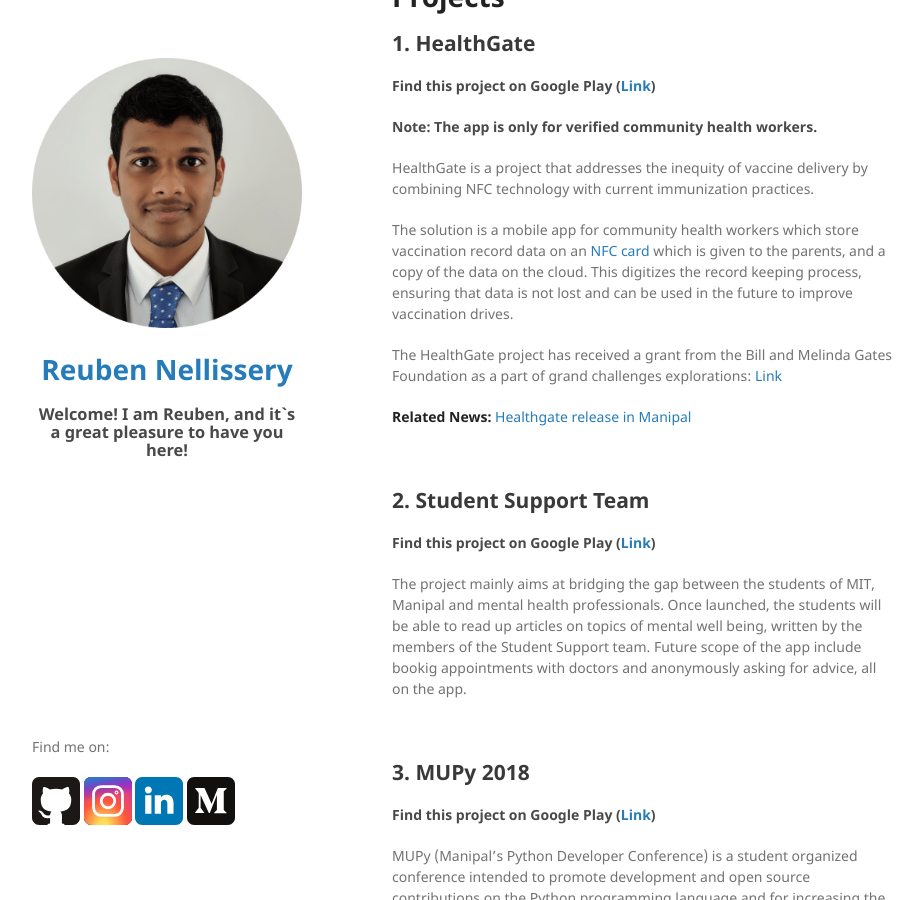
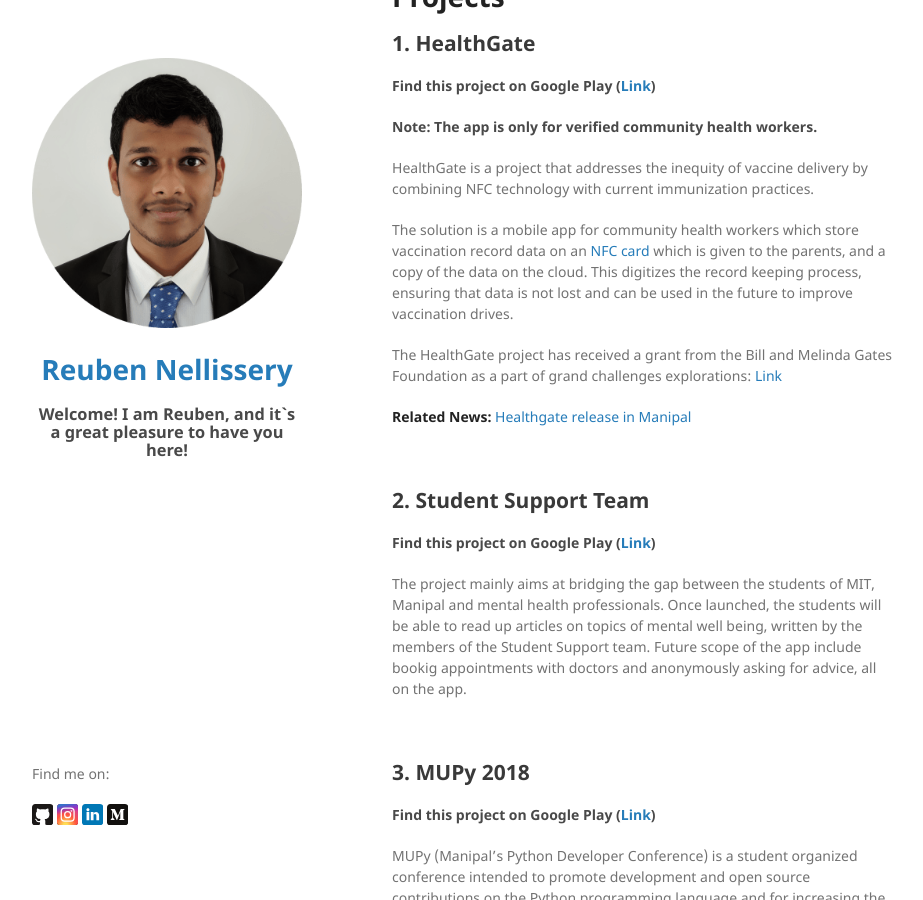
Before and after one commit to bennyhawk/bennyhawk.github.io, a Jekyll site: the page built from index.md, in a window 1280 px wide and 900 px high, scrolled down 481 px. Shown: the whole window, without its empty margins (178-1101 px from the left). Built offline with Jekyll 4.4.1, drawn with Linux system fonts in a browser that asks for light colours; our own code applies the rules of GitHub Pages for plain Markdown files.

Commit message:
Update default.html

```diff
--- a/_layouts/default.html
+++ b/_layouts/default.html
@@ -41,52 +41,55 @@
    <p>Find me on:</p>
    <p class="view">
       <a href="https://github.com/bennyhawk">
-         <svg xmlns="http://www.w3.org/2000/svg" xmlns:xlink="http://www.w3.org/1999/xlink" width="36pt" height="36pt" viewBox="0 0 36 36" version="1.1">
+         <svg xmlns="http://www.w3.org/2000/svg" xmlns:xlink="http://www.w3.org/1999/xlink" width="16pt" height="16pt" viewBox="0 0 16 16" version="1.1">
 <g id="surface1">
-<path style=" stroke:none;fill-rule:nonzero;fill:rgb(10.588235%,9.411765%,9.019608%);fill-opacity:1;" d="M 5.398438 0 L 30.601562 0 C 33.582031 0 36 2.417969 36 5.398438 L 36 30.601562 C 36 33.582031 33.582031 36 30.601562 36 L 5.398438 36 C 2.417969 36 0 33.582031 0 30.601562 L 0 5.398438 C 0 2.417969 2.417969 0 5.398438 0 Z M 5.398438 0 "/>
-<path style=" stroke:none;fill-rule:nonzero;fill:rgb(100%,100%,100%);fill-opacity:1;" d="M 23.554688 35.085938 C 24.539062 35.085938 24.398438 36.28125 24.398438 36.28125 L 11.601562 36.28125 C 11.601562 36.28125 11.460938 35.085938 12.445312 35.085938 C 13.359375 35.085938 13.570312 34.664062 13.570312 34.242188 L 13.5 30.726562 C 8.507812 31.851562 7.453125 28.757812 7.453125 28.757812 C 6.609375 26.648438 5.484375 26.15625 5.484375 26.15625 C 3.796875 25.03125 5.554688 25.03125 5.554688 25.03125 C 7.382812 25.171875 8.367188 26.859375 8.367188 26.859375 C 9.914062 29.601562 12.515625 28.828125 13.570312 28.40625 C 13.710938 27.210938 14.203125 26.4375 14.695312 25.945312 C 10.6875 25.523438 6.539062 23.976562 6.539062 17.085938 C 6.539062 15.117188 7.242188 13.5 8.367188 12.234375 C 8.15625 11.8125 7.59375 9.984375 8.578125 7.523438 C 8.578125 7.523438 10.054688 7.03125 13.5 9.351562 C 16.453125 8.507812 19.546875 8.507812 22.5 9.351562 C 25.945312 7.03125 27.421875 7.523438 27.421875 7.523438 C 28.40625 9.984375 27.84375 11.8125 27.632812 12.234375 C 28.757812 13.5 29.460938 15.117188 29.460938 17.085938 C 29.460938 23.976562 25.242188 25.523438 21.234375 25.945312 C 21.9375 26.507812 22.5 27.632812 22.5 29.320312 L 22.429688 34.242188 C 22.429688 34.664062 22.640625 35.085938 23.554688 35.085938 Z M 23.554688 35.085938 "/>
+<path style=" stroke:none;fill-rule:nonzero;fill:rgb(10.588235%,9.411765%,9.019608%);fill-opacity:1;" d="M 2.398438 0 L 13.601562 0 C 14.925781 0 16 1.074219 16 2.398438 L 16 13.601562 C 16 14.925781 14.925781 16 13.601562 16 L 2.398438 16 C 1.074219 16 0 14.925781 0 13.601562 L 0 2.398438 C 0 1.074219 1.074219 0 2.398438 0 Z M 2.398438 0 "/>
+<path style=" stroke:none;fill-rule:nonzero;fill:rgb(100%,100%,100%);fill-opacity:1;" d="M 10.46875 15.59375 C 10.90625 15.59375 10.84375 16.125 10.84375 16.125 L 5.15625 16.125 C 5.15625 16.125 5.09375 15.59375 5.53125 15.59375 C 5.9375 15.59375 6.03125 15.40625 6.03125 15.21875 L 6 13.65625 C 3.78125 14.15625 3.3125 12.78125 3.3125 12.78125 C 2.9375 11.84375 2.4375 11.625 2.4375 11.625 C 1.6875 11.125 2.46875 11.125 2.46875 11.125 C 3.28125 11.1875 3.71875 11.9375 3.71875 11.9375 C 4.40625 13.15625 5.5625 12.8125 6.03125 12.625 C 6.09375 12.09375 6.3125 11.75 6.53125 11.53125 C 4.75 11.34375 2.90625 10.65625 2.90625 7.59375 C 2.90625 6.71875 3.21875 6 3.71875 5.4375 C 3.625 5.25 3.375 4.4375 3.8125 3.34375 C 3.8125 3.34375 4.46875 3.125 6 4.15625 C 7.3125 3.78125 8.6875 3.78125 10 4.15625 C 11.53125 3.125 12.1875 3.34375 12.1875 3.34375 C 12.625 4.4375 12.375 5.25 12.28125 5.4375 C 12.78125 6 13.09375 6.71875 13.09375 7.59375 C 13.09375 10.65625 11.21875 11.34375 9.4375 11.53125 C 9.75 11.78125 10 12.28125 10 13.03125 L 9.96875 15.21875 C 9.96875 15.40625 10.0625 15.59375 10.46875 15.59375 Z M 10.46875 15.59375 "/>
 </g>
 </svg>
 
       </a>
+
       <a href="https://www.instagram.com/bennyhawk.rn/">
-         <svg xmlns="http://www.w3.org/2000/svg" xmlns:xlink="http://www.w3.org/1999/xlink" width="36pt" height="36pt" viewBox="0 0 36 36" version="1.1">
+         <svg xmlns="http://www.w3.org/2000/svg" xmlns:xlink="http://www.w3.org/1999/xlink" width="16pt" height="16pt" viewBox="0 0 16 16" version="1.1">
 <defs>
-<radialGradient id="radial0" gradientUnits="userSpaceOnUse" cx="0.4" cy="1" fx="0.4" fy="1" r="1" gradientTransform="matrix(36,0,0,36,0,0)">
+<radialGradient id="radial0" gradientUnits="userSpaceOnUse" cx="0.4" cy="1" fx="0.4" fy="1" r="1" gradientTransform="matrix(16,0,0,16,0,0)">
 <stop offset="0.1" style="stop-color:rgb(100%,86.666667%,33.333333%);stop-opacity:1;"/>
 <stop offset="0.5" style="stop-color:rgb(100%,32.941176%,24.313725%);stop-opacity:1;"/>
 <stop offset="1" style="stop-color:rgb(78.431373%,21.568627%,67.058824%);stop-opacity:1;"/>
 </radialGradient>
-<linearGradient id="linear0" gradientUnits="userSpaceOnUse" x1="0" y1="0" x2="0.2" y2="1" gradientTransform="matrix(36,0,0,36,0,0)">
+<linearGradient id="linear0" gradientUnits="userSpaceOnUse" x1="0" y1="0" x2="0.2" y2="1" gradientTransform="matrix(16,0,0,16,0,0)">
 <stop offset="0.1" style="stop-color:rgb(21.568627%,44.313725%,78.431373%);stop-opacity:1;"/>
 <stop offset="0.5" style="stop-color:rgb(40%,0%,100%);stop-opacity:0;"/>
 </linearGradient>
 </defs>
 <g id="surface1">
-<path style=" stroke:none;fill-rule:nonzero;fill:rgb(0%,0%,0%);fill-opacity:1;" d="M 5.398438 0 L 30.601562 0 C 33.582031 0 36 2.417969 36 5.398438 L 36 30.601562 C 36 33.582031 33.582031 36 30.601562 36 L 5.398438 36 C 2.417969 36 0 33.582031 0 30.601562 L 0 5.398438 C 0 2.417969 2.417969 0 5.398438 0 Z M 5.398438 0 "/>
-<path style=" stroke:none;fill-rule:nonzero;fill:url(#radial0);" d="M 5.398438 0 L 30.601562 0 C 33.582031 0 36 2.417969 36 5.398438 L 36 30.601562 C 36 33.582031 33.582031 36 30.601562 36 L 5.398438 36 C 2.417969 36 0 33.582031 0 30.601562 L 0 5.398438 C 0 2.417969 2.417969 0 5.398438 0 Z M 5.398438 0 "/>
-<path style=" stroke:none;fill-rule:nonzero;fill:url(#linear0);" d="M 5.398438 0 L 30.601562 0 C 33.582031 0 36 2.417969 36 5.398438 L 36 30.601562 C 36 33.582031 33.582031 36 30.601562 36 L 5.398438 36 C 2.417969 36 0 33.582031 0 30.601562 L 0 5.398438 C 0 2.417969 2.417969 0 5.398438 0 Z M 5.398438 0 "/>
-<path style="fill:none;stroke-width:30;stroke-linecap:butt;stroke-linejoin:miter;stroke:rgb(100%,100%,100%);stroke-opacity:1;stroke-miterlimit:4;" d="M 183 102 L 329 102 C 373.722222 102 410 138.277778 410 183 L 410 329 C 410 373.722222 373.722222 410 329 410 L 183 410 C 138.277778 410 102 373.722222 102 329 L 102 183 C 102 138.277778 138.277778 102 183 102 Z M 183 102 " transform="matrix(0.0703125,0,0,0.0703125,0,0)"/>
-<path style="fill:none;stroke-width:30;stroke-linecap:butt;stroke-linejoin:miter;stroke:rgb(100%,100%,100%);stroke-opacity:1;stroke-miterlimit:4;" d="M 328 256 C 328 295.777778 295.777778 328 256 328 C 216.222222 328 184 295.777778 184 256 C 184 216.222222 216.222222 184 256 184 C 295.777778 184 328 216.222222 328 256 Z M 328 256 " transform="matrix(0.0703125,0,0,0.0703125,0,0)"/>
-<path style="fill:none;stroke-width:30;stroke-linecap:butt;stroke-linejoin:miter;stroke:rgb(100%,100%,100%);stroke-opacity:1;stroke-miterlimit:4;" d="M 353 165 C 353 168.333333 350.333333 171 347 171 C 343.666667 171 341 168.333333 341 165 C 341 161.666667 343.666667 159 347 159 C 350.333333 159 353 161.666667 353 165 Z M 353 165 " transform="matrix(0.0703125,0,0,0.0703125,0,0)"/>
+<path style=" stroke:none;fill-rule:nonzero;fill:rgb(0%,0%,0%);fill-opacity:1;" d="M 2.398438 0 L 13.601562 0 C 14.925781 0 16 1.074219 16 2.398438 L 16 13.601562 C 16 14.925781 14.925781 16 13.601562 16 L 2.398438 16 C 1.074219 16 0 14.925781 0 13.601562 L 0 2.398438 C 0 1.074219 1.074219 0 2.398438 0 Z M 2.398438 0 "/>
+<path style=" stroke:none;fill-rule:nonzero;fill:url(#radial0);" d="M 2.398438 0 L 13.601562 0 C 14.925781 0 16 1.074219 16 2.398438 L 16 13.601562 C 16 14.925781 14.925781 16 13.601562 16 L 2.398438 16 C 1.074219 16 0 14.925781 0 13.601562 L 0 2.398438 C 0 1.074219 1.074219 0 2.398438 0 Z M 2.398438 0 "/>
+<path style=" stroke:none;fill-rule:nonzero;fill:url(#linear0);" d="M 2.398438 0 L 13.601562 0 C 14.925781 0 16 1.074219 16 2.398438 L 16 13.601562 C 16 14.925781 14.925781 16 13.601562 16 L 2.398438 16 C 1.074219 16 0 14.925781 0 13.601562 L 0 2.398438 C 0 1.074219 1.074219 0 2.398438 0 Z M 2.398438 0 "/>
+<path style="fill:none;stroke-width:30;stroke-linecap:butt;stroke-linejoin:miter;stroke:rgb(100%,100%,100%);stroke-opacity:1;stroke-miterlimit:4;" d="M 183 102 L 329 102 C 373.75 102 410 138.25 410 183 L 410 329 C 410 373.75 373.75 410 329 410 L 183 410 C 138.25 410 102 373.75 102 329 L 102 183 C 102 138.25 138.25 102 183 102 Z M 183 102 " transform="matrix(0.03125,0,0,0.03125,0,0)"/>
+<path style="fill:none;stroke-width:30;stroke-linecap:butt;stroke-linejoin:miter;stroke:rgb(100%,100%,100%);stroke-opacity:1;stroke-miterlimit:4;" d="M 328 256 C 328 295.75 295.75 328 256 328 C 216.25 328 184 295.75 184 256 C 184 216.25 216.25 184 256 184 C 295.75 184 328 216.25 328 256 Z M 328 256 " transform="matrix(0.03125,0,0,0.03125,0,0)"/>
+<path style="fill:none;stroke-width:30;stroke-linecap:butt;stroke-linejoin:miter;stroke:rgb(100%,100%,100%);stroke-opacity:1;stroke-miterlimit:4;" d="M 353 165 C 353 168.375 350.375 171 347 171 C 343.625 171 341 168.375 341 165 C 341 161.625 343.625 159 347 159 C 350.375 159 353 161.625 353 165 Z M 353 165 " transform="matrix(0.03125,0,0,0.03125,0,0)"/>
 </g>
 </svg>
       </a>
+
       <a href="https://www.linkedin.com/in/reubennellissery/">
-         <svg xmlns="http://www.w3.org/2000/svg" xmlns:xlink="http://www.w3.org/1999/xlink" width="36pt" height="36pt" viewBox="0 0 36 36" version="1.1">
+         <svg xmlns="http://www.w3.org/2000/svg" xmlns:xlink="http://www.w3.org/1999/xlink" width="16pt" height="16pt" viewBox="0 0 16 16" version="1.1">
 <g id="surface1">
-<path style=" stroke:none;fill-rule:nonzero;fill:rgb(0%,46.666667%,70.980392%);fill-opacity:1;" d="M 5.398438 0 L 30.601562 0 C 33.582031 0 36 2.417969 36 5.398438 L 36 30.601562 C 36 33.582031 33.582031 36 30.601562 36 L 5.398438 36 C 2.417969 36 0 33.582031 0 30.601562 L 0 5.398438 C 0 2.417969 2.417969 0 5.398438 0 Z M 5.398438 0 "/>
-<path style=" stroke:none;fill-rule:nonzero;fill:rgb(100%,100%,100%);fill-opacity:1;" d="M 12.585938 9.703125 C 12.585938 11.140625 11.421875 12.304688 9.984375 12.304688 C 8.546875 12.304688 7.382812 11.140625 7.382812 9.703125 C 7.382812 8.265625 8.546875 7.101562 9.984375 7.101562 C 11.421875 7.101562 12.585938 8.265625 12.585938 9.703125 Z M 12.585938 9.703125 "/>
-<path style="fill-rule:nonzero;fill:rgb(100%,100%,100%);fill-opacity:1;stroke-width:66;stroke-linecap:butt;stroke-linejoin:miter;stroke:rgb(100%,100%,100%);stroke-opacity:1;stroke-miterlimit:4;" d="M 244 194 L 244 392 M 142 194 L 142 392 " transform="matrix(0.0703125,0,0,0.0703125,0,0)"/>
-<path style=" stroke:none;fill-rule:nonzero;fill:rgb(100%,100%,100%);fill-opacity:1;" d="M 19.40625 19.828125 C 19.40625 18.421875 20.320312 17.015625 21.9375 17.015625 C 23.625 17.015625 24.257812 18.28125 24.257812 20.179688 L 24.257812 27.5625 L 28.898438 27.5625 L 28.898438 19.617188 C 28.898438 15.328125 26.648438 13.359375 23.554688 13.359375 C 21.164062 13.359375 19.96875 14.695312 19.40625 15.609375 "/>
+<path style=" stroke:none;fill-rule:nonzero;fill:rgb(0%,46.666667%,70.980392%);fill-opacity:1;" d="M 2.398438 0 L 13.601562 0 C 14.925781 0 16 1.074219 16 2.398438 L 16 13.601562 C 16 14.925781 14.925781 16 13.601562 16 L 2.398438 16 C 1.074219 16 0 14.925781 0 13.601562 L 0 2.398438 C 0 1.074219 1.074219 0 2.398438 0 Z M 2.398438 0 "/>
+<path style=" stroke:none;fill-rule:nonzero;fill:rgb(100%,100%,100%);fill-opacity:1;" d="M 5.59375 4.3125 C 5.59375 4.949219 5.074219 5.46875 4.4375 5.46875 C 3.800781 5.46875 3.28125 4.949219 3.28125 4.3125 C 3.28125 3.675781 3.800781 3.15625 4.4375 3.15625 C 5.074219 3.15625 5.59375 3.675781 5.59375 4.3125 Z M 5.59375 4.3125 "/>
+<path style="fill-rule:nonzero;fill:rgb(100%,100%,100%);fill-opacity:1;stroke-width:66;stroke-linecap:butt;stroke-linejoin:miter;stroke:rgb(100%,100%,100%);stroke-opacity:1;stroke-miterlimit:4;" d="M 244 194 L 244 392 M 142 194 L 142 392 " transform="matrix(0.03125,0,0,0.03125,0,0)"/>
+<path style=" stroke:none;fill-rule:nonzero;fill:rgb(100%,100%,100%);fill-opacity:1;" d="M 8.625 8.8125 C 8.625 8.1875 9.03125 7.5625 9.75 7.5625 C 10.5 7.5625 10.78125 8.125 10.78125 8.96875 L 10.78125 12.25 L 12.84375 12.25 L 12.84375 8.71875 C 12.84375 6.8125 11.84375 5.9375 10.46875 5.9375 C 9.40625 5.9375 8.875 6.53125 8.625 6.9375 "/>
 </g>
 </svg>
       </a>
+
       <a href="https://medium.com/@bennyhawk">
-         <svg xmlns="http://www.w3.org/2000/svg" xmlns:xlink="http://www.w3.org/1999/xlink" width="36pt" height="36pt" viewBox="0 0 36 36" version="1.1">
+         <svg xmlns="http://www.w3.org/2000/svg" xmlns:xlink="http://www.w3.org/1999/xlink" width="16pt" height="16pt" viewBox="0 0 16 16" version="1.1">
 <g id="surface1">
-<path style=" stroke:none;fill-rule:nonzero;fill:rgb(7.058824%,6.27451%,5.490196%);fill-opacity:1;" d="M 5.398438 0 L 30.601562 0 C 33.582031 0 36 2.417969 36 5.398438 L 36 30.601562 C 36 33.582031 33.582031 36 30.601562 36 L 5.398438 36 C 2.417969 36 0 33.582031 0 30.601562 L 0 5.398438 C 0 2.417969 2.417969 0 5.398438 0 Z M 5.398438 0 "/>
-<path style=" stroke:none;fill-rule:nonzero;fill:rgb(100%,100%,100%);fill-opacity:1;" d="M 8.789062 12.164062 C 8.789062 11.882812 8.648438 11.53125 8.4375 11.390625 L 6.257812 8.71875 L 6.257812 8.296875 L 13.148438 8.296875 L 18.421875 19.96875 L 23.132812 8.296875 L 29.671875 8.296875 L 29.671875 8.71875 L 27.773438 10.546875 C 27.632812 10.617188 27.5625 10.828125 27.5625 11.039062 L 27.5625 24.398438 C 27.5625 24.609375 27.632812 24.820312 27.773438 24.960938 L 29.671875 26.71875 L 29.671875 27.140625 L 20.320312 27.140625 L 20.320312 26.71875 L 22.21875 24.890625 C 22.429688 24.679688 22.429688 24.609375 22.429688 24.328125 L 22.429688 13.570312 L 17.085938 27.070312 L 16.382812 27.070312 L 10.195312 13.570312 L 10.195312 22.640625 C 10.125 22.992188 10.265625 23.414062 10.546875 23.695312 L 13.007812 26.71875 L 13.007812 27.070312 L 5.976562 27.070312 L 5.976562 26.71875 L 8.4375 23.695312 C 8.71875 23.414062 8.859375 22.992188 8.789062 22.640625 Z M 8.789062 12.164062 "/>
+<path style=" stroke:none;fill-rule:nonzero;fill:rgb(7.058824%,6.27451%,5.490196%);fill-opacity:1;" d="M 2.398438 0 L 13.601562 0 C 14.925781 0 16 1.074219 16 2.398438 L 16 13.601562 C 16 14.925781 14.925781 16 13.601562 16 L 2.398438 16 C 1.074219 16 0 14.925781 0 13.601562 L 0 2.398438 C 0 1.074219 1.074219 0 2.398438 0 Z M 2.398438 0 "/>
+<path style=" stroke:none;fill-rule:nonzero;fill:rgb(100%,100%,100%);fill-opacity:1;" d="M 3.90625 5.40625 C 3.90625 5.28125 3.84375 5.125 3.75 5.0625 L 2.78125 3.875 L 2.78125 3.6875 L 5.84375 3.6875 L 8.1875 8.875 L 10.28125 3.6875 L 13.1875 3.6875 L 13.1875 3.875 L 12.34375 4.6875 C 12.28125 4.71875 12.25 4.8125 12.25 4.90625 L 12.25 10.84375 C 12.25 10.9375 12.28125 11.03125 12.34375 11.09375 L 13.1875 11.875 L 13.1875 12.0625 L 9.03125 12.0625 L 9.03125 11.875 L 9.875 11.0625 C 9.96875 10.96875 9.96875 10.9375 9.96875 10.8125 L 9.96875 6.03125 L 7.59375 12.03125 L 7.28125 12.03125 L 4.53125 6.03125 L 4.53125 10.0625 C 4.5 10.21875 4.5625 10.40625 4.6875 10.53125 L 5.78125 11.875 L 5.78125 12.03125 L 2.65625 12.03125 L 2.65625 11.875 L 3.75 10.53125 C 3.875 10.40625 3.9375 10.21875 3.90625 10.0625 Z M 3.90625 5.40625 "/>
 </g>
 </svg>
       </a>
```
